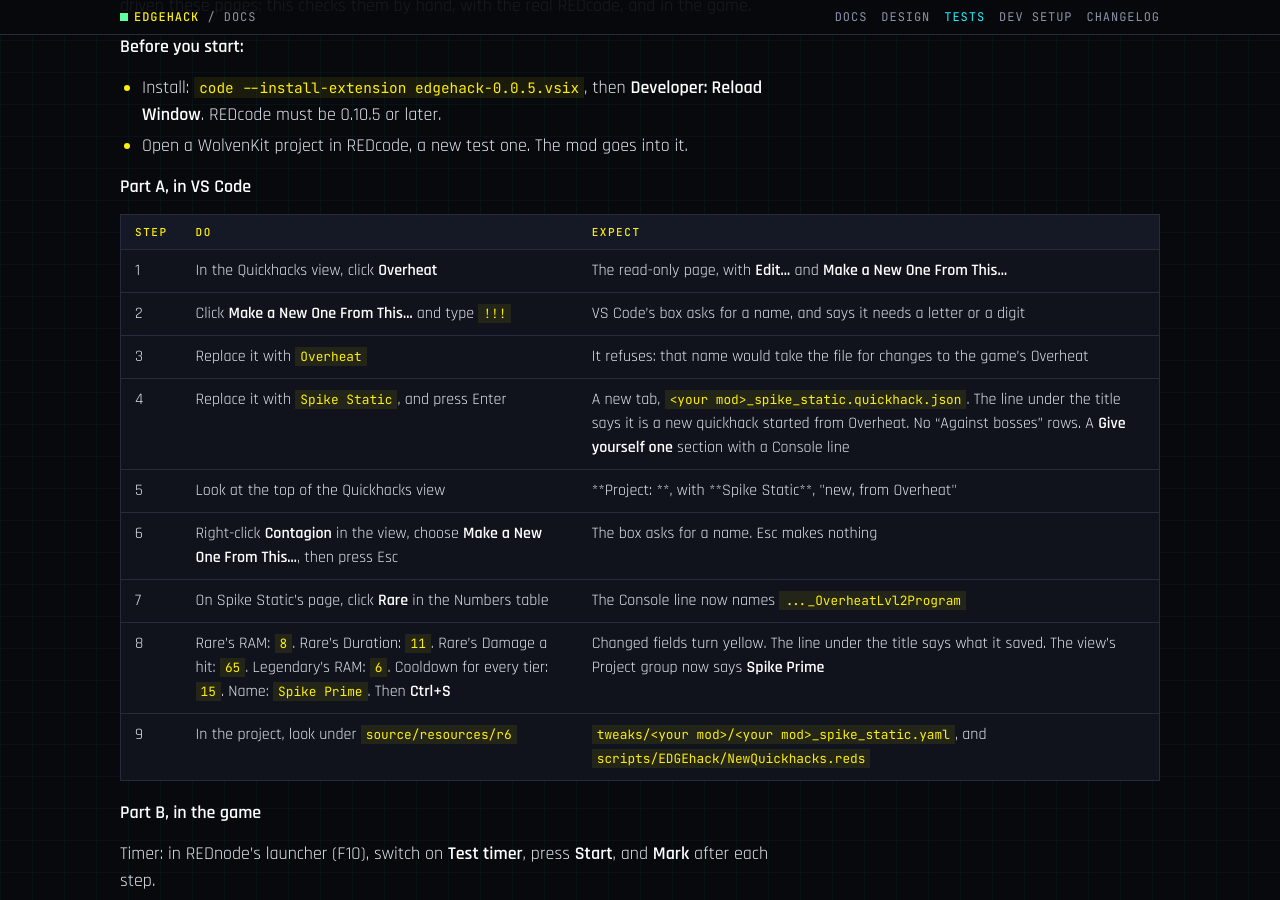
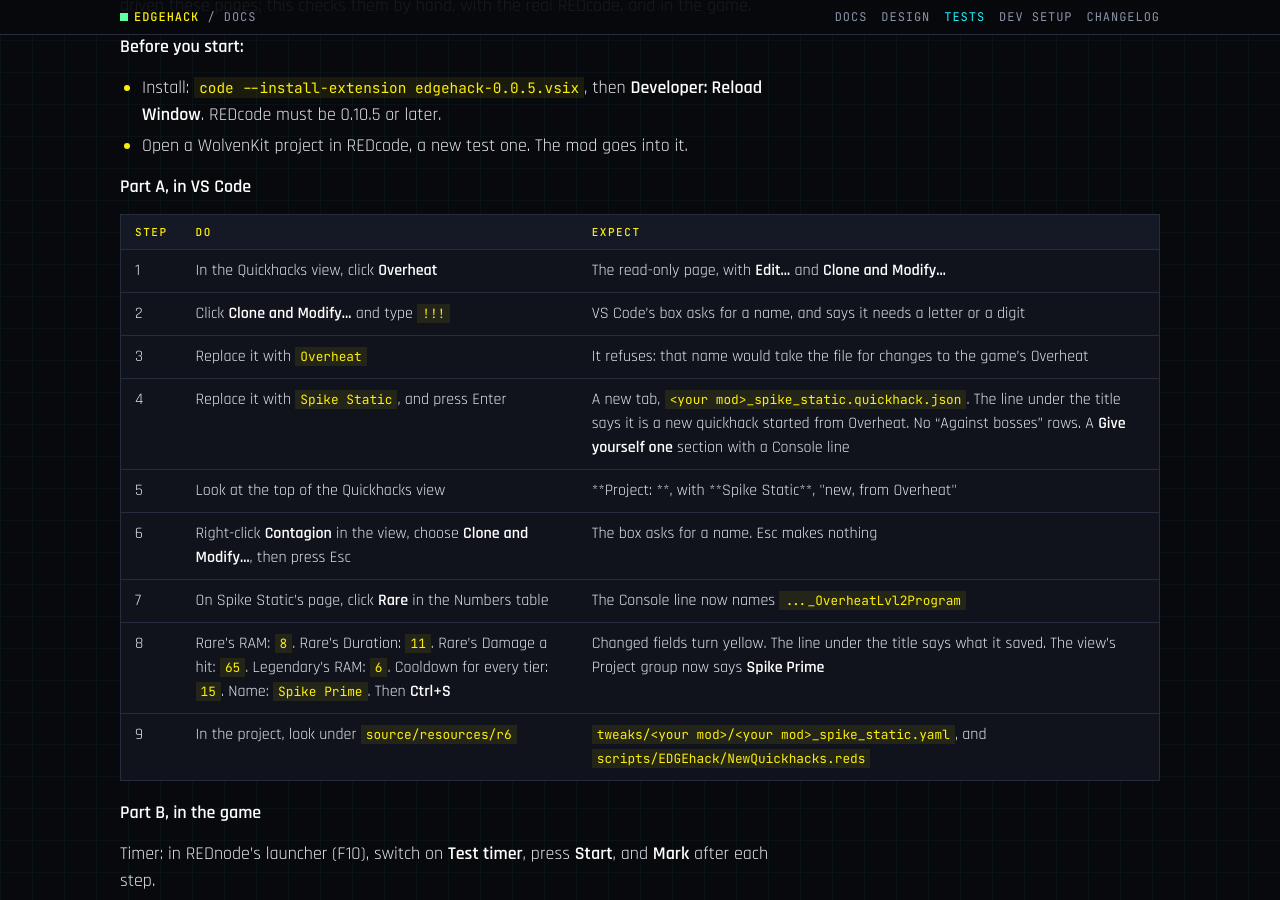
Before and after one commit to Edgemodders/EDGEhack, a Jekyll site: the page built from docs/testing.md, in a window 1280 px wide and 900 px high, scrolled down 3928 px. Built offline with Jekyll 4.4.1, drawn with Linux system fonts in a browser that asks for light colours; some of the changed text lies outside the part shown.

Commit message:
Rename Make a New One From This to Clone and Modify
Co-Authored-By: Claude Opus 5.5 <noreply@anthropic.com>

```diff
--- a/docs/testing.md
+++ b/docs/testing.md
@@ -42,7 +42,7 @@ EDGEhack 0.0.6: adding effects to a new quickhack. The smoke test has already dr
 
 | Step | Do | Expect |
 |---|---|---|
-| 1 | In the Quickhacks view, click **Overheat**, click **Make a New One From This...** on its page, type `Triple Heat`, and press Enter | A new tab with its editor |
+| 1 | In the Quickhacks view, click **Overheat**, click **Clone and Modify...** on its page, type `Triple Heat`, and press Enter | A new tab with its editor |
 | 2 | On that page, scroll down to **Added effects**, below the Numbers table. Click **Add Effect...** | A panel opens with two tabs. **From another quickhack** shows 17 quickhacks with their icons: every family but Overheat |
 | 3 | Click **Contagion** in the panel | Below the icons, one row: **Poison**, on the target, Poisoned, with how long it lasts and its damage |
 | 4 | Click that row | The panel closes. A card for **Poison**: "From Contagion, following its tiers", "Uses the game's record", a row of ticked boxes **On this tier**, then Duration, Stacks and Damage a hit per tier. At the top of the page, a yellow warning that only Human NPCs react to it |
@@ -90,12 +90,12 @@ EDGEhack 0.0.5: making a new quickhack, and the first run of the writer's own ou
 
 | Step | Do | Expect |
 |---|---|---|
-| 1 | In the Quickhacks view, click **Overheat** | The read-only page, with **Edit...** and **Make a New One From This...** |
-| 2 | Click **Make a New One From This...** and type `!!!` | VS Code's box asks for a name, and says it needs a letter or a digit |
+| 1 | In the Quickhacks view, click **Overheat** | The read-only page, with **Edit...** and **Clone and Modify...** |
+| 2 | Click **Clone and Modify...** and type `!!!` | VS Code's box asks for a name, and says it needs a letter or a digit |
 | 3 | Replace it with `Overheat` | It refuses: that name would take the file for changes to the game's Overheat |
 | 4 | Replace it with `Spike Static`, and press Enter | A new tab, `<your mod>_spike_static.quickhack.json`. The line under the title says it is a new quickhack started from Overheat. No "Against bosses" rows. A **Give yourself one** section with a Console line |
 | 5 | Look at the top of the Quickhacks view | **Project: <your project>**, with **Spike Static**, "new, from Overheat" |
-| 6 | Right-click **Contagion** in the view, choose **Make a New One From This...**, then press Esc | The box asks for a name. Esc makes nothing |
+| 6 | Right-click **Contagion** in the view, choose **Clone and Modify...**, then press Esc | The box asks for a name. Esc makes nothing |
 | 7 | On Spike Static's page, click **Rare** in the Numbers table | The Console line now names `..._OverheatLvl2Program` |
 | 8 | Rare's RAM: `8`. Rare's Duration: `11`. Rare's Damage a hit: `65`. Legendary's RAM: `6`. Cooldown for every tier: `15`. Name: `Spike Prime`. Then **Ctrl+S** | Changed fields turn yellow. The line under the title says what it saved. The view's Project group now says **Spike Prime** |
 | 9 | In the project, look under `source/resources/r6` | `tweaks/<your mod>/<your mod>_spike_static.yaml`, and `scripts/EDGEhack/NewQuickhacks.reds` |
--- a/package.json
+++ b/package.json
@@ -116,7 +116,7 @@
       },
       {
         "command": "edgehack.newQuickhack",
-        "title": "Make a New One From This...",
+        "title": "Clone and Modify...",
         "category": "EDGEhack"
       }
     ],
--- a/src/editor.ts
+++ b/src/editor.ts
@@ -72,7 +72,7 @@ export class QuickhackEditor implements vscode.CustomTextEditorProvider {
     const name =
       given ??
       (await vscode.window.showInputBox({
-        title: `Make a New One From ${familyName}`,
+        title: `Clone and Modify ${familyName}`,
         prompt: "The new quickhack's name, as players see it. You can change it later, but its record names come from this first name and stay.",
         placeHolder: "Spike Static",
         validateInput: (text) => (text ? newHackProblem(project, keys, key, text) : undefined),
--- a/src/pageHtml.ts
+++ b/src/pageHtml.ts
@@ -85,7 +85,7 @@ ${tiers.some((t) => t.boss) ? row("Against bosses", (t) => (t.boss ? `${value(t.
 <header class="hack">
   ${img(icons, top.icons.item ?? top.icons.wheel, "icon big", fam.name)}
   <div><h1>${esc(fam.name)}</h1><p class="sub">${esc(kind)}${fam.category && fam.category.toLowerCase() !== kind.toLowerCase() ? ` &middot; ${esc(fam.category)}` : ""} &middot; ${tiers.length} tier${tiers.length === 1 ? "" : "s"}</p></div>
-  <p class="ro">The game's own quickhack.${fam.kind === "people" ? ` <button data-edit>Edit...</button> <button data-new>Make a New One From This...</button>` :" Device and vehicle hacks are read-only for now."}</p>
+  <p class="ro">The game's own quickhack.${fam.kind === "people" ? ` <button data-edit>Edit...</button> <button data-new>Clone and Modify...</button>` :" Device and vehicle hacks are read-only for now."}</p>
 </header>
 ${tabs}
 ${numbers}
--- a/src/quickhacksView.ts
+++ b/src/quickhacksView.ts
@@ -209,7 +209,7 @@ export class QuickhacksView implements vscode.TreeDataProvider<Node> {
     }
   }
 
-  /** The family a node belongs to, for Make a New One From This. */
+  /** The family a node belongs to, for Clone and Modify. */
   static familyOf(node: Node | undefined): string | undefined {
     return node?.kind === "family" || node?.kind === "tier" ? node.family.key : undefined;
   }
--- a/tools/smoke/smoke.mjs
+++ b/tools/smoke/smoke.mjs
@@ -243,7 +243,7 @@ check(!/OverheatLvl2Hack\.costs/.test(yaml), "and its modifier is gone from the
 await shot("editor.png");
 log("document:", fs.readFileSync(docFile, "utf8").replace(/\s+/g, " ").slice(0, 300));
 
-// ---- Make a New One From This: the page's button, the name asked in VS Code's own box
+// ---- Clone and Modify: the page's button, the name asked in VS Code's own box
 const main = (expression) => cdp("Runtime.evaluate", { expression, returnByValue: true }).then((r) => r.result.value);
 const typeName = async (text) => {
   for (let i = 0; i < 20 && !(await main(`!!document.querySelector(".quick-input-widget input:focus")`)); i++) await sleep(300);
@@ -255,7 +255,7 @@ const press = async (key, vk) => {
   await cdp("Input.dispatchKeyEvent", { type: "keyUp", key, code: key, windowsVirtualKeyCode: vk });
 };
 await step({ command: "edgehack.openQuickhack", args: ["Overheat"] });
-const read2 = await pageWith("!!document.querySelector('[data-new]')", "the page's Make a New One button");
+const read2 = await pageWith("!!document.querySelector('[data-new]')", "the page's Clone and Modify button");
 await run(read2, `document.querySelector("[data-new]").click();`);
 await typeName("Smoke Static");
 await press("Enter", 13);
```
Also changed, not shown: docs/design.md (+4 -4 lines), test/projectDocs.test.ts (+1 -1 lines), CHANGELOG.md.
